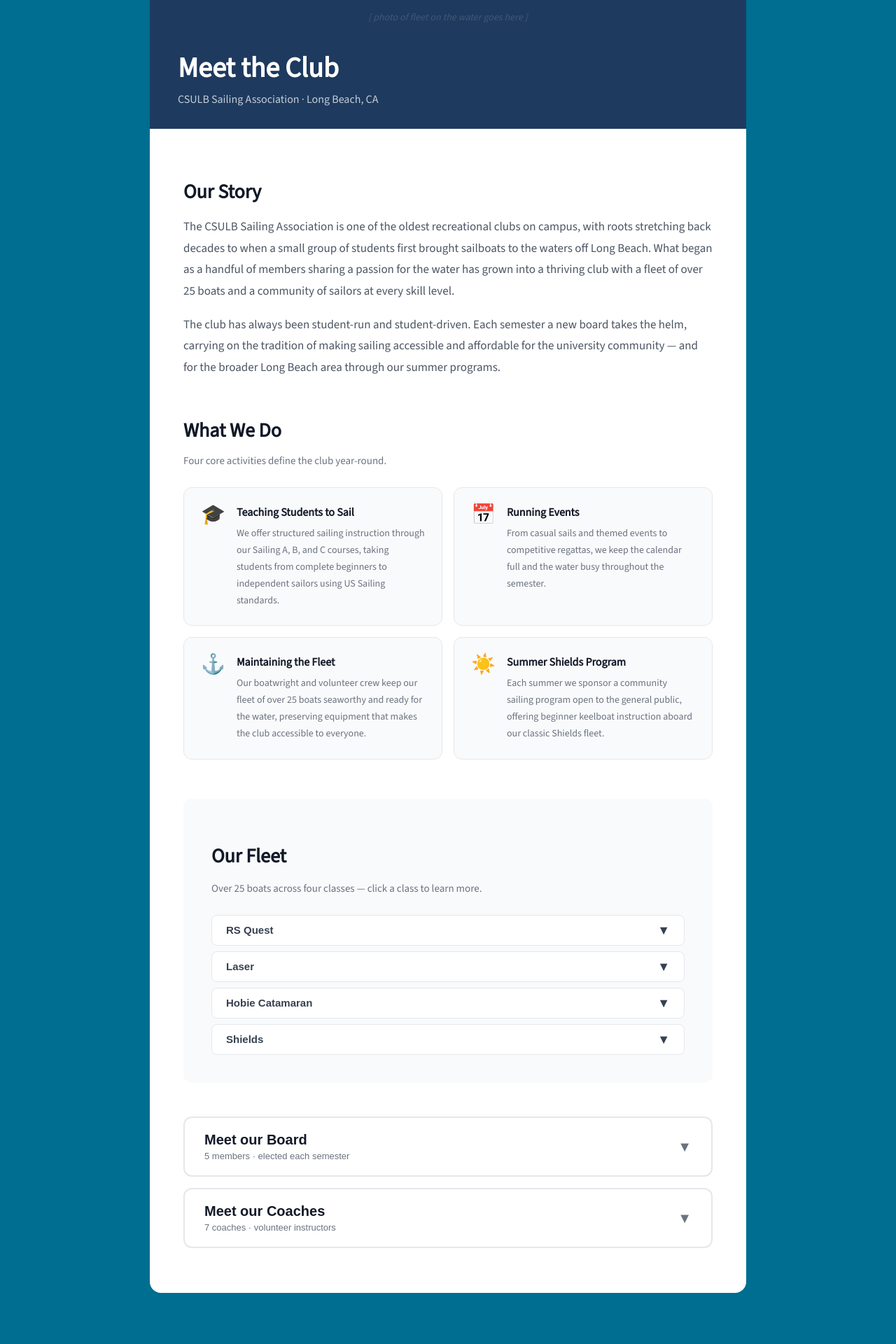
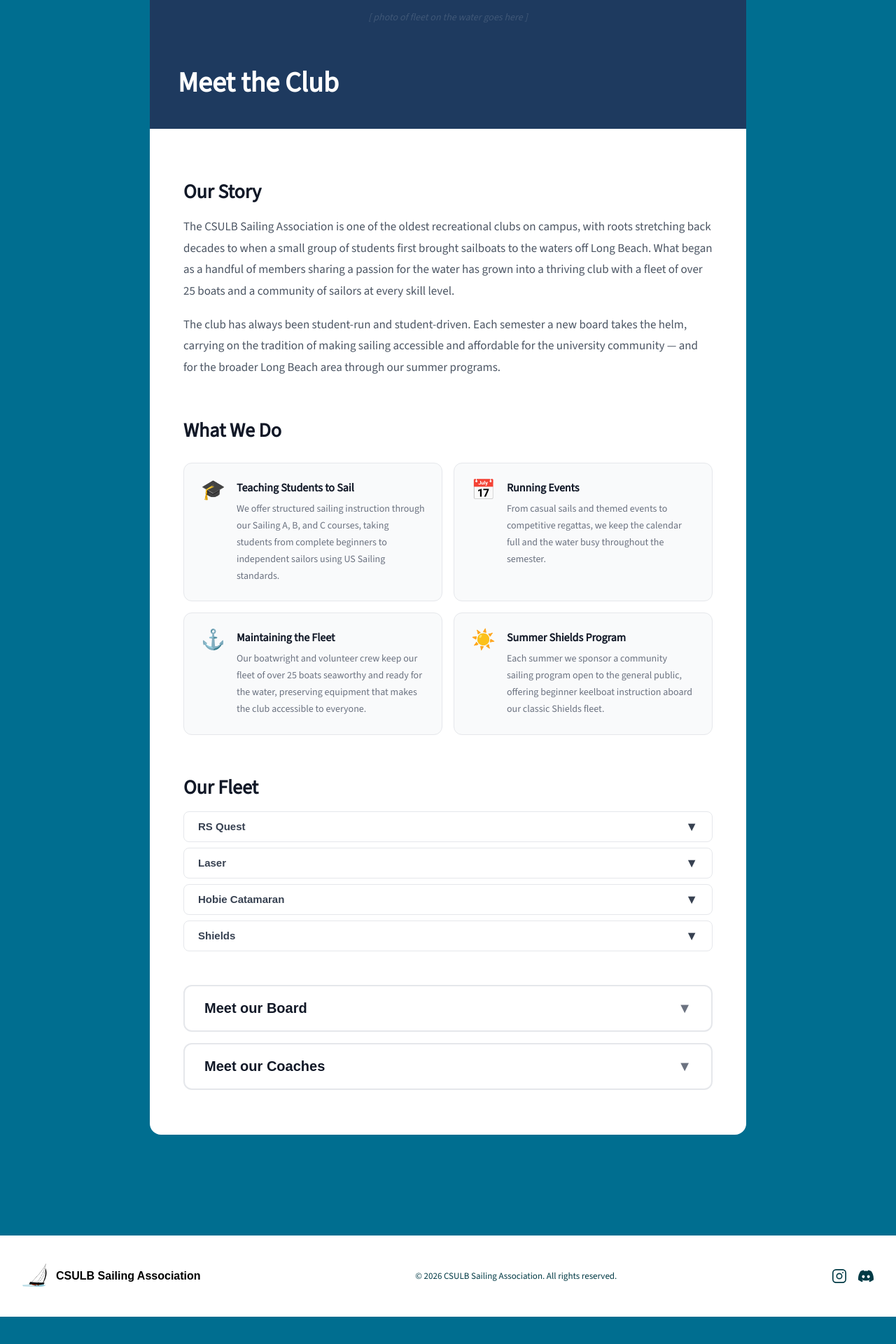
Before and after one commit to InpErros/navis-velata, a Next.js app: page /about in a window 1280 px wide. Shown: the part 256-2176 px from the top of the page at 70% size. After the commit the page ends 2137 px from the top, so only its background shows below. Built offline with nearby package versions, Linux system fonts and the light colour scheme; a web font is replaced by a local one.

Commit message:
scrapping flavor text

```diff
--- a/app/about/page.js
+++ b/app/about/page.js
@@ -237,9 +237,6 @@
             <h1 style={{ fontSize: '40px', fontWeight: '700', color: '#ffffff', margin: '0 0 8px' }}>
               Meet the Club
             </h1>
-            <p style={{ fontSize: '16px', color: 'rgba(255,255,255,0.75)', margin: 0 }}>
-              CSULB Sailing Association · Long Beach, CA
-            </p>
           </div>
         </div>
 
@@ -265,10 +262,7 @@
 
           {/* What We Do */}
           <div style={{ marginBottom: '56px' }}>
-            <h2 style={{ fontSize: '28px', fontWeight: '700', marginBottom: '8px' }}>What We Do</h2>
-            <p style={{ fontSize: '15px', color: '#6b7280', marginBottom: '28px' }}>
-              Four core activities define the club year-round.
-            </p>
+            <h2 style={{ fontSize: '28px', fontWeight: '700', marginBottom: '28px' }}>What We Do</h2>
             <div style={{ display: 'grid', gridTemplateColumns: 'repeat(auto-fill, minmax(340px, 1fr))', gap: '16px' }}>
               {goals.map((goal, i) => (
                 <div key={i} style={{
@@ -295,11 +289,8 @@
           </div>
 
           {/* Fleet */}
-          <div style={{ backgroundColor: '#f9fafb', borderRadius: '12px', padding: '40px', marginBottom: '48px' }}>
-            <h2 style={{ fontSize: '28px', fontWeight: '700', marginBottom: '8px' }}>Our Fleet</h2>
-            <p style={{ fontSize: '15px', color: '#6b7280', lineHeight: '1.8', marginBottom: '24px' }}>
-              Over 25 boats across four classes — click a class to learn more.
-            </p>
+          <div style={{ marginBottom: '48px' }}>
+            <h2 style={{ fontSize: '28px', fontWeight: '700', marginBottom: '16px' }}>Our Fleet</h2>
             <div style={{ display: 'flex', flexDirection: 'column', gap: '8px' }}>
               {boats.map(boat => (
                 <BoatButton key={boat.name} boat={boat} />
@@ -310,7 +301,6 @@
           {/* Meet our Board */}
           <ExpandableSection
             title="Meet our Board"
-            subtitle={`${boardMembers.length} members · elected each semester`}
             accentColor="#1e3a5f"
           >
             <div style={{ display: 'grid', gridTemplateColumns: 'repeat(auto-fill, minmax(240px, 1fr))', gap: '16px' }}>
@@ -342,7 +332,6 @@
           {/* Meet our Coaches */}
           <ExpandableSection
             title="Meet our Coaches"
-            subtitle={`${coaches.length} coaches · volunteer instructors`}
             accentColor="#0c4a6e"
           >
             <div style={{ display: 'grid', gridTemplateColumns: 'repeat(auto-fill, minmax(240px, 1fr))', gap: '16px' }}>
```
